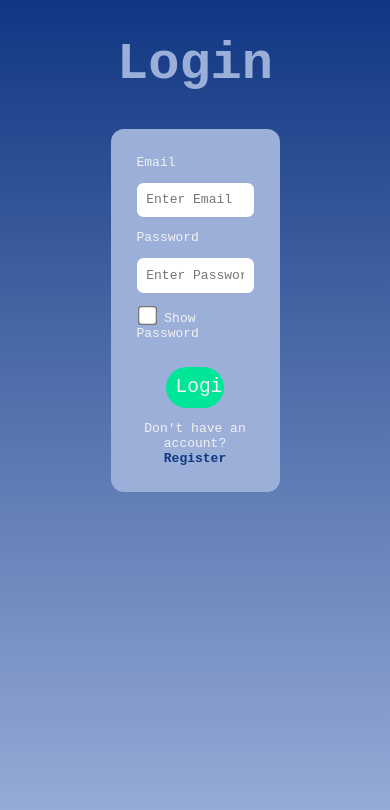
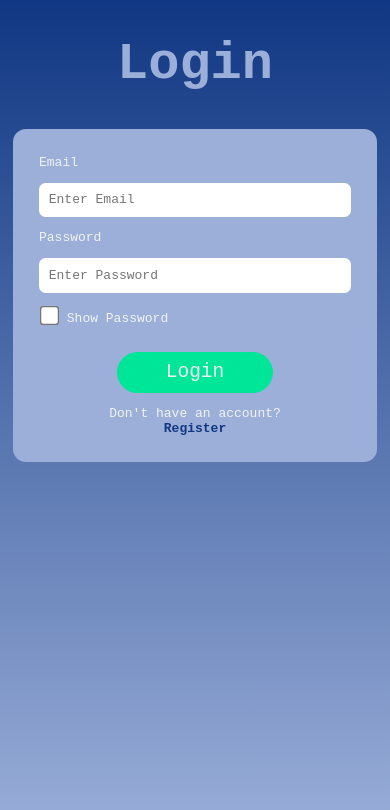
Before and after one commit to alvxck/authentication-system, a React (Create React App) app in the folder client/: page /api/login in a window 390 px wide. Shown: the top 810 px of the page. Built offline with nearby package versions, Linux system fonts and the light colour scheme.

Commit message:
refactor: update responsiveness of UI components

```diff
--- a/client/src/App.css
+++ b/client/src/App.css
@@ -44,6 +44,18 @@
     border-radius: 2rem 2rem 0 0;
 }
 
+@media screen and (max-width: 600px) {
+    .contentContainer {
+        display: flex;
+        align-items: center;
+        flex-direction: column;
+        margin: 7rem 4rem 0 4rem;
+        height: 100%;
+        background-color: var(--secondary-color);
+        border-radius: 2rem 2rem 0 0;
+    }
+}
+
 .error--container {
     display: flex;
     justify-content: center;
@@ -52,6 +64,7 @@
 
 .header{
     font-size: 3rem;
+    text-align: center;
     color: var(--tertiary-color);
 }
 
--- a/client/src/components/LoginForm.module.css
+++ b/client/src/components/LoginForm.module.css
@@ -32,6 +32,22 @@
 
     border-radius: 1rem;
     background-color: var(--secondary-color);
+}
+
+@media screen and (max-width: 600px) {
+    .formContainer {
+        display: flex;
+        justify-content: center;
+        flex-direction: column;
+        row-gap: 1rem;
+
+        width: 80%;
+        padding: 2rem;
+
+        border-radius: 1rem;
+        background-color: var(--secondary-color);
+    }
+
 }
 
 .header {
--- a/client/src/components/Navbar.module.css
+++ b/client/src/components/Navbar.module.css
@@ -8,6 +8,16 @@
 .navbar {
     display: flex;
     background-color: var(--secondary-color);
+}
+
+@media screen and (max-width: 600px) {
+    .navbar {
+        display: flex;
+        flex-direction: column;
+        align-items: center;
+        justify-content: center;
+        background-color: var(--secondary-color);
+    }
 }
 
 .header {
--- a/client/src/components/RegistrationForm.module.css
+++ b/client/src/components/RegistrationForm.module.css
@@ -32,6 +32,22 @@
 
     border-radius: 1rem;
     background-color: var(--secondary-color);
+}
+
+@media screen and (max-width: 600px) {
+    .formContainer {
+        display: flex;
+        justify-content: center;
+        flex-direction: column;
+        row-gap: 1rem;
+
+        width: 80%;
+        padding: 2rem;
+
+        border-radius: 1rem;
+        background-color: var(--secondary-color);
+    }
+
 }
 
 .header {
```
